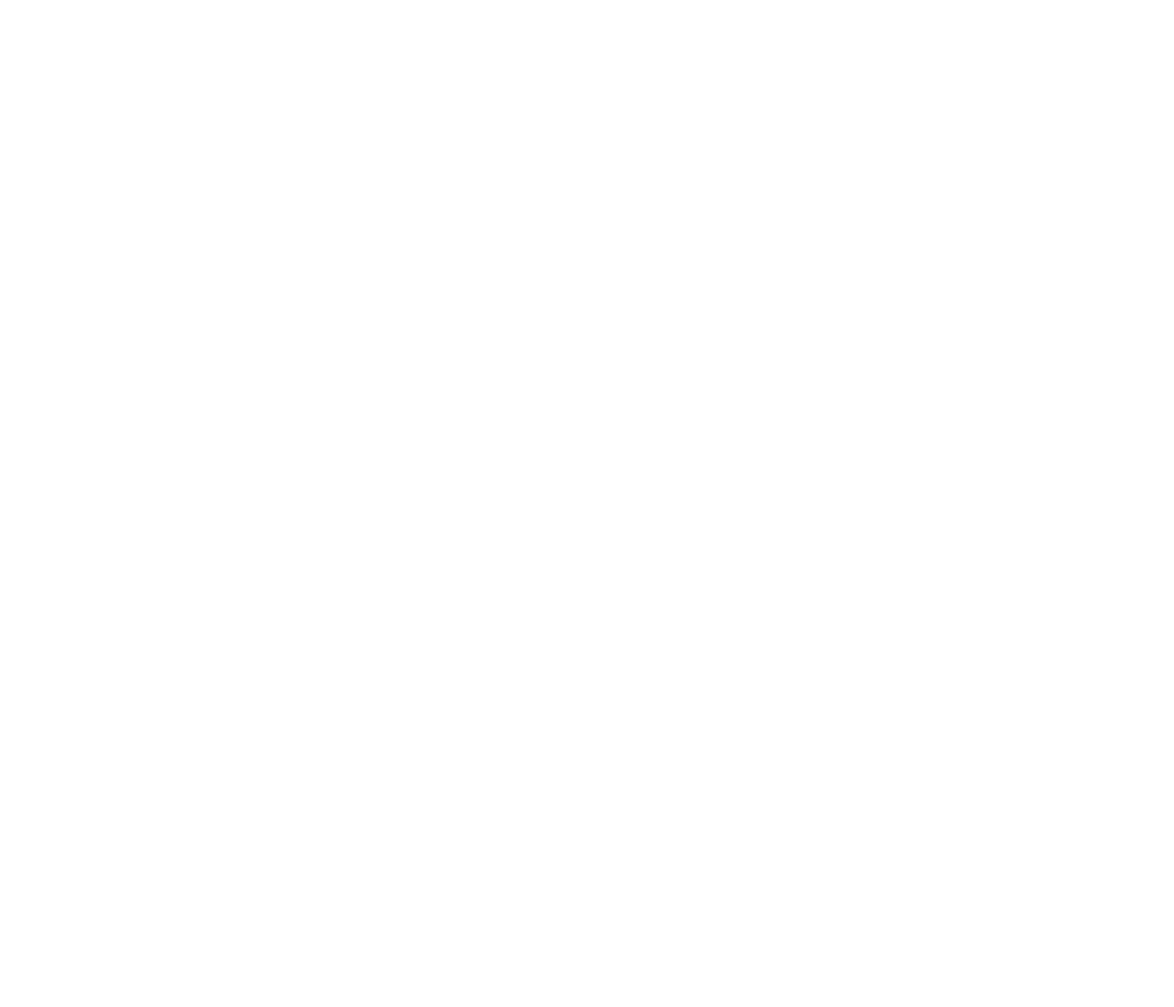
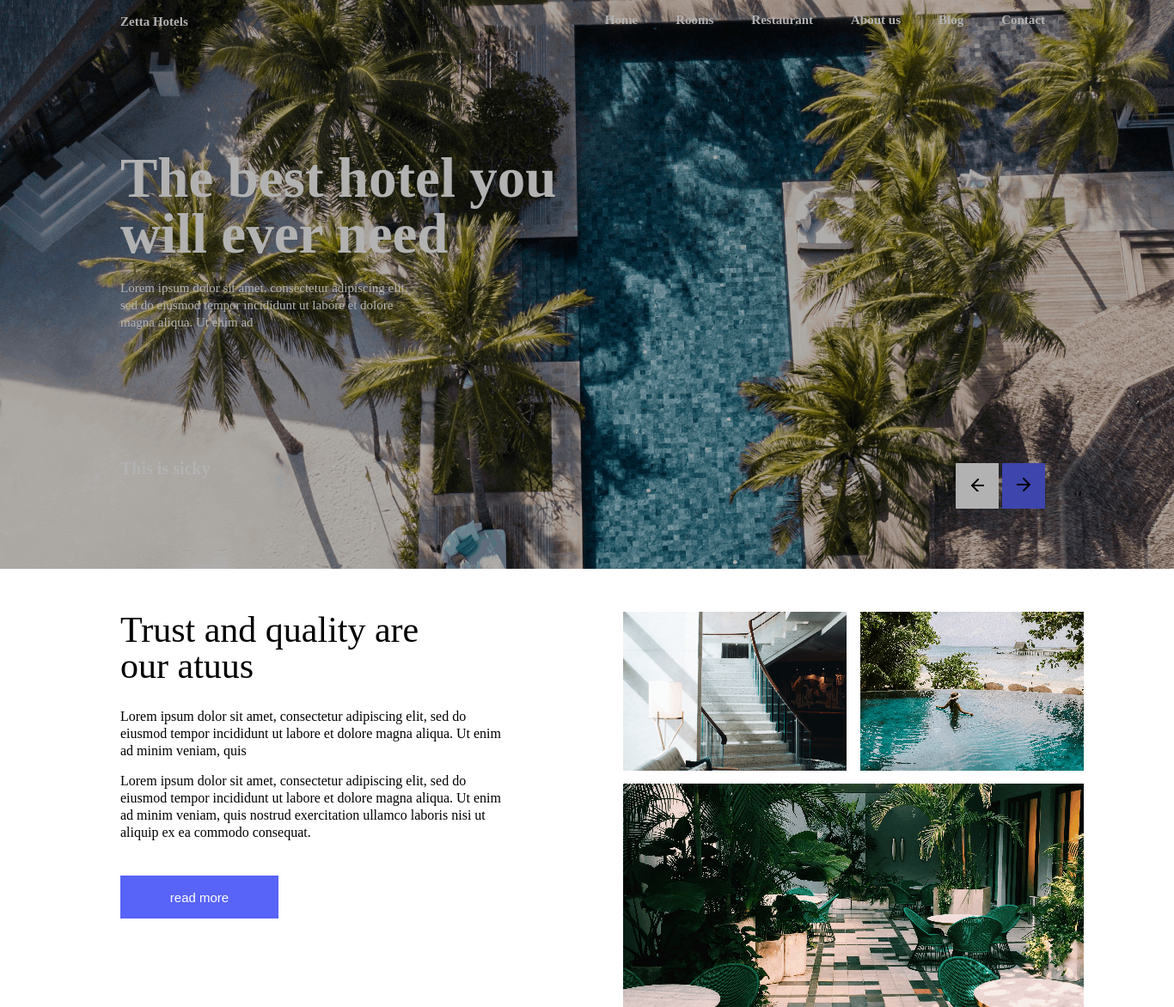
Before and after one commit to KristineGur/Lesson5, a plain HTML site: page index.html in a window 1280 px wide. Shown: the whole page at 86% size, 1366 px wide, since content can reach past the window. Before the commit the page ends 800 px from the top, so only its background shows below. Drawn offline with Linux system fonts and the light colour scheme.

Commit message:
background image

```diff
--- a/css/style.css
+++ b/css/style.css
@@ -0,0 +1,162 @@
+.conteiner {
+  max-width: 1366px;
+  width: 100%;
+  margin: 0 auto;
+  position: relative;
+}
+
+.section1 {
+  width: 1366px;
+  height: 662px;
+  background-image: url("../Images/background.png");
+  color: white;
+  position: relative;
+}
+
+/* პირველი სექციის სიმაღლე და სიგანე აქვს, ზუსტად რომ გადაედოს */
+.Sect_rgb {
+  width: 1366px;
+  height: 662px;
+  background-color:rgba(0, 0, 0, 0.3);
+  position: absolute;
+  top: 0;
+}
+
+.sect1Header {
+  margin-bottom: 60px;
+}
+
+.headLogo {
+  padding-left: 140px;
+  position: relative;
+  top: 18px;
+  font-size: 15px;
+  font-weight: bold;
+}
+
+nav {
+  float: right;
+  padding-right: 150px;
+}
+
+.headNav {
+  display: inline;
+  margin-left: 40px;
+  font-size: 15px;
+  font-weight: bold;
+}
+
+.sect1Middle {
+  width: 550px;
+  height: 400px;
+  padding-left: 140px;
+  padding-top: 100px;
+}
+
+.sec1Title {
+  font-size: 65px;
+  font-weight: bold;
+}
+
+.sec1P {
+  padding-top: 20px;
+  width: 353px;
+  font-size: 15px;
+  line-height: 20px;
+}
+
+.sect1H3 {
+  font-size: 20px;
+  font-weight: bold;
+  padding-top: 150px;
+}
+
+.sect1bott {
+  position: absolute;
+  right: 150px;
+  bottom: 70px;
+}
+
+.LEFTicon {
+  padding: 17px;
+  background-color: white;
+  border: none;
+}
+
+.RIGHTicon {
+  padding: 17px;
+  background-color:#5863f8;
+  border: none;
+}
+
+.section2 {
+  width: 100%;
+  background-color: white;
+}
+
+.sect2Div1 {
+  padding-top: 50px;
+  padding-left: 140px;
+  float: left;
+}
+
+.sec2H1 {
+  font-size: 42px;
+  width: 353px;
+  height: 87px;
+  padding-bottom: 25px;
+}
+
+.sect2P1 {
+  padding-bottom: 15px;
+  width: 445px;
+  font-size: 16px;
+  line-height: 20px;
+}
+
+.sect2butt {
+  width: 184px;
+  height: 50px;
+  background-color: #5863f8;
+  border: none;
+  color: white;
+  font-size: 15px;
+  margin-top: 25px;
+}
+
+.sect2Div2 {
+  position: relative;
+  left: 10px;
+  width: 536px;
+  height: 460px;
+  float: left;
+  margin-left: 130px;
+  margin-top: 50px;
+}
+
+.img1 {
+  position: absolute;
+  top: 0;
+  left: 0;
+}
+
+.img2 {
+  position: absolute;
+  top: 0;
+  right: 0;
+}
+
+.img3 {
+  position: absolute;
+  bottom: 0;
+  left: 0;
+}
+
+/* footer {
+  width: 100%;
+  background-color: black;
+}
+
+.footerH3 {
+  font-size: ;
+} */
--- a/index.html
+++ b/index.html
@@ -1,14 +1,95 @@
 <!DOCTYPE html>
 <html lang="en">
-<head>
-  <meta charset="UTF-8">
-  <meta http-equiv="X-UA-Compatible" content="IE=edge">
-  <meta name="viewport" content="width=device-width, initial-scale=1.0">
-  <link rel="stylesheet" href="css/reset.css">
-  <link rel="stylesheet" href="css/style.css">
-  <title>Lesson 5</title>
-</head>
-<body>
+  <head>
+    <meta charset="UTF-8" />
+    <meta http-equiv="X-UA-Compatible" content="IE=edge" />
+    <meta name="viewport" content="width=device-width, initial-scale=1.0" />
+    <link rel="stylesheet" href="css/reset.css" />
+    <link rel="stylesheet" href="css/style.css" />
+    <title>Lesson 5</title>
+  </head>
+  <body>
+    <div class="conteiner">
+      <!-- პირველი სექცია -->
+      <section class="section1">
+        <header class="sect1Header">
+          <h1 class="headLogo">Zetta Hotels</h1>
+          <nav>
+            <ul>
+              <li class="headNav">Home</li>
+              <li class="headNav">Rooms</li>
+              <li class="headNav">Restaurant</li>
+              <li class="headNav">About us</li>
+              <li class="headNav">Blog</li>
+              <li class="headNav">Contact</li>
+            </ul>
+          </nav>
+        </header>
+        <div class="sect1Middle">
+          <h1 class="sec1Title">The best hotel you will ever need</h1>
+          <p class="sec1P">
+            Lorem ipsum dolor sit amet, consectetur adipiscing elit, sed do
+            eiusmod tempor incididunt ut labore et dolore magna aliqua. Ut enim
+            ad
+          </p>
+          <h3 class="sect1H3">This is sicky</h3>
+        </div>
+        <div class="sect1bott">
+          <button class="LEFTicon">
+            <img src="Images/icon-left.png" alt="" />
+          </button>
+          <button class="RIGHTicon">
+            <img src="Images/icon-right.png" alt="" />
+          </button>
+        </div>
+        <div class="Sect_rgb"></div>
+      </section>
 
-</body>
+      <!-- მეორე სექცია -->
+      <section class="section2">
+        <div class="sect2Div1">
+          <h1 class="sec2H1">Trust and quality are our atuus</h1>
+          <p class="sect2P1">
+            Lorem ipsum dolor sit amet, consectetur adipiscing elit, sed do
+            eiusmod tempor incididunt ut labore et dolore magna aliqua. Ut enim
+            ad minim veniam, quis
+          </p>
+          <p class="sect2P1">
+            Lorem ipsum dolor sit amet, consectetur adipiscing elit, sed do
+            eiusmod tempor incididunt ut labore et dolore magna aliqua. Ut enim
+            ad minim veniam, quis nostrud exercitation ullamco laboris nisi ut
+            aliquip ex ea commodo consequat.
+          </p>
+          <button class="sect2butt">read more</button>
+        </div>
+        <div class="sect2Div2">
+          <img class="img1" src="Images/img1.png" alt="" />
+          <img class="img2" src="Images/img2.png" alt="" />
+          <img class="img3" src="Images/img3.png" alt="" />
+        </div>
+      </section>
+
+      <!-- <footer>
+        <div>
+          <h3 class="footerH3">Zetta Hotels</h3>
+          <p>
+            Our hotel is an image of quality and profesionalism combined with
+            hard work and precision. You can expect only the best services from
+            our staff.
+          </p>
+        </div>
+        <div>
+          <img src="Images/facebook.png" alt="" />
+          <img src="Images/twitter.png" alt="" />
+          <img src="Images/googleplus.png" alt="" />
+        </div>
+        <div>
+          <p>
+            Copyright ©2020 All rights reserved | This template is made with
+            love by Marian
+          </p>
+        </div>
+      </footer> -->
+    </div>
+  </body>
 </html>
```
Also changed, not shown: Images/background.png (renamed from Images/header background.png), Images/facebook.png (added), Images/googleplus.png (added), Images/icon-left.png (added), Images/icon-right.png (added), Images/twitter.png (added).
